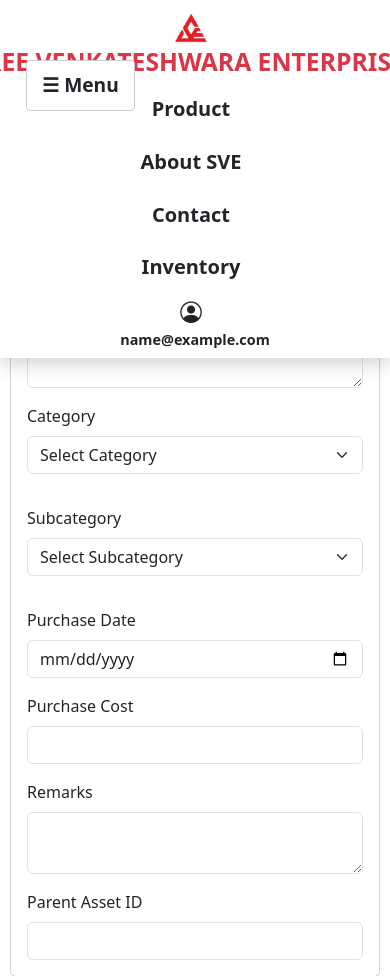
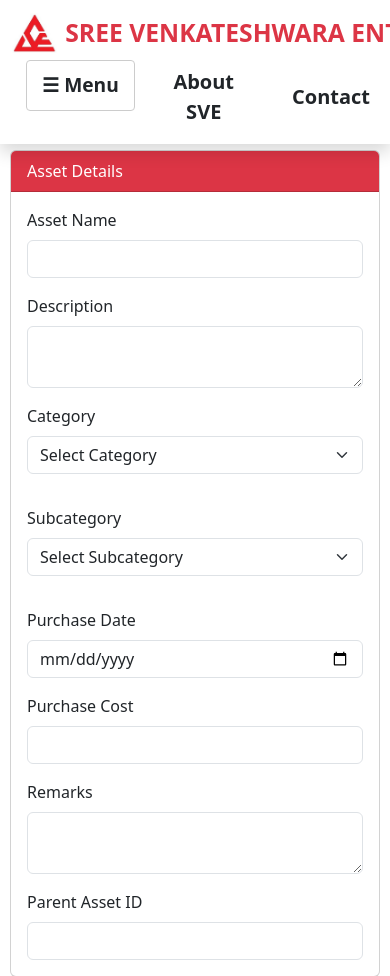
Before and after one commit to archanachanderan/asset_management, a Flask app: page /add_asset in a window 390 px wide. Shown: the top 976 px of the page. Run offline with Flask 3, Linux system fonts and the light colour scheme; the visitor is signed in with stand-in values (Sample User, id 1); data that the repository does not hold is empty; some libraries are stand-ins or nearby versions.

Commit message:
updated all the files

```diff
--- a/static/style.css
+++ b/static/style.css
@@ -243,48 +243,6 @@
   }
 }
 
-/* Fix navbar issues on mobile */
-@media (max-width: 991px) {
-  .navbar .container-fluid {
-    flex-wrap: wrap;
-  }
-
-  .navbar-brand {
-    font-size: 1.2rem;
-    text-align: center;
-    width: 100%;
-    margin-bottom: 0.5rem;
-  }
-
-  .navbar-brand img {
-    height: 30px;
-  }
-
-  .navbar .btn {
-    font-size: 0.9rem;
-    padding: 6px 12px;
-    margin-bottom: 0.3rem;
-  }
-
-  .navbar .d-flex {
-    flex-direction: column;
-    align-items: flex-start;
-    width: 100%;
-  }
-
-  .navbar .ms-3 {
-    margin-left: 0 !important;
-  }
-
-  .navbar .bi-person-circle {
-    font-size: 1.2rem;
-  }
-
-  .navbar .fw-bold {
-    font-size: 0.9rem;
-  }
-}
-
 /* Make sure mobile toggle button is visible */
 .mobile-nav-toggle {
   display: block;
@@ -319,34 +277,3 @@
     left: 0;
   }
 }
-
-.navbar-content {
-  display: flex;
-  flex-wrap: wrap;
-  align-items: center;
-  justify-content: space-between;
-}
-
-@media (max-width: 768px) {
-  .navbar-content {
-    flex-direction: column;
-    align-items: flex-start;
-  }
-}
-
-.navbar-content {
-  display: flex;
-  white-space: nowrap;
-  overflow-x: auto;
-  -webkit-overflow-scrolling: touch;
-}
-
-.nav-links a {
-  padding-right: 15px;
-}
-
-@media (max-width: 768px) {
-  .nav-links {
-    display: none;
-  }
-}
```
